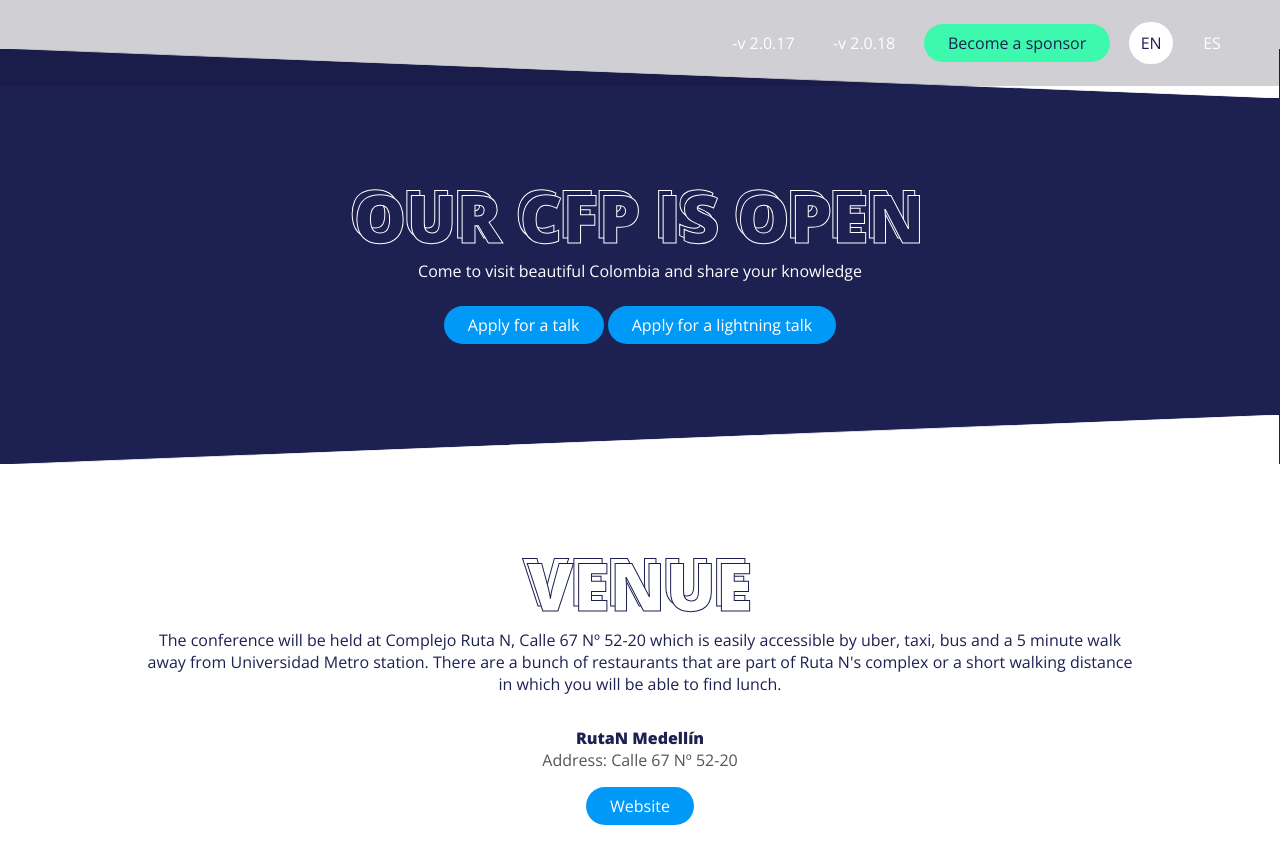
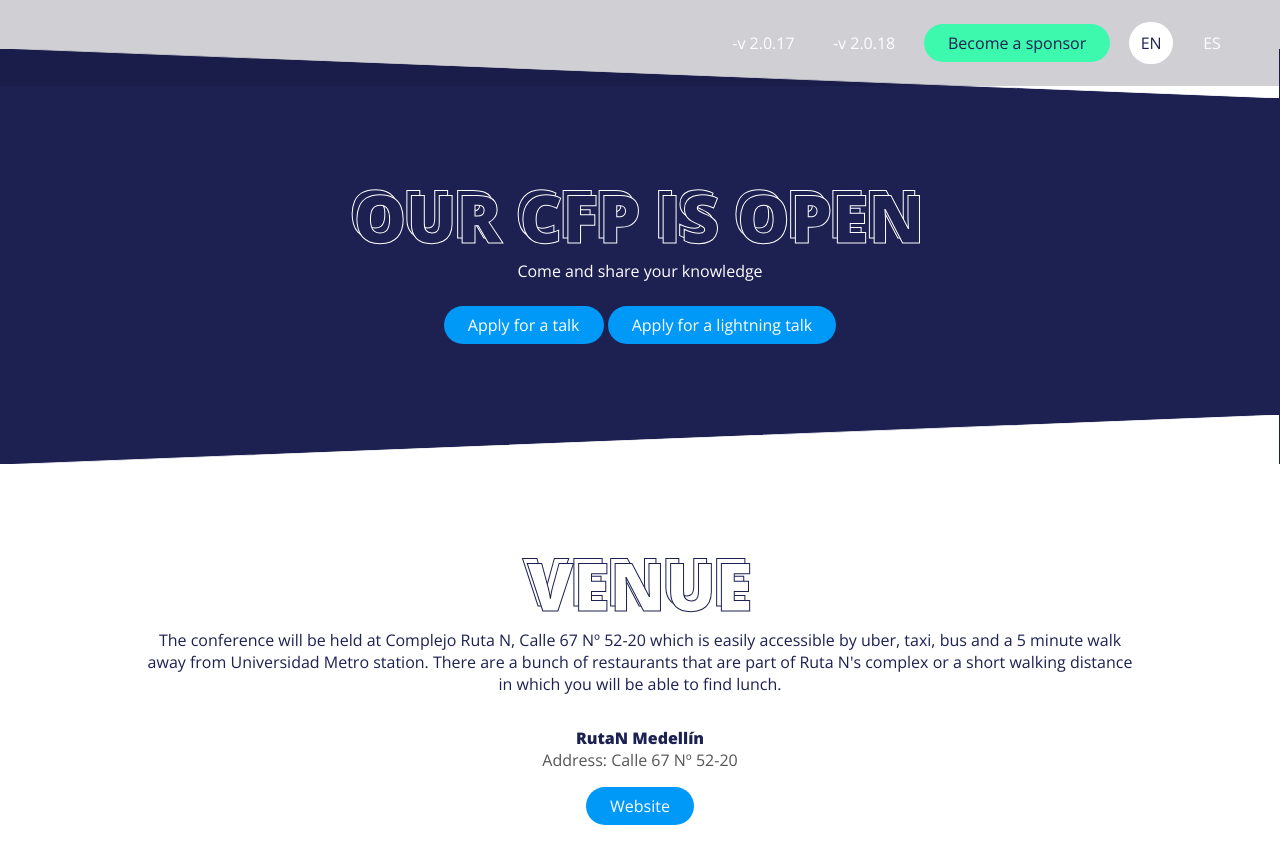
Before and after one commit to ScaleConfCo/scaleconfco-2019, a Jekyll site: the page built from index.md, in a window 1280 px wide and 900 px high, scrolled down 1225 px. Shown: the top 864 px of the window. Built offline with Jekyll 4.4.1, drawn with Linux system fonts in a browser that asks for light colours.

Commit message:
Fixing CFP wording

```diff
--- a/_data/en.json
+++ b/_data/en.json
@@ -57,7 +57,7 @@
     },
     "cfp": {
         "title": "Our CFP is open",
-        "description": "Come to visit beautiful Colombia and share your knowledge",
+        "description": "Come and share your knowledge",
         "buttons": [ "Apply for a talk", "Apply for a lightning talk" ]
     }
 }
--- a/_data/es.json
+++ b/_data/es.json
@@ -57,7 +57,7 @@
     },
     "cfp": {
         "title": "Nuestro CFP está abierto",
-        "description": "Ven a visitar la bella Colombia y comparte tu conocimiento",
+        "description": "Ven y comparte tu conocimiento",
         "buttons": [ "Aplicar a una charla", "Aplicar a una charla rápida" ]
     }
 }
```
